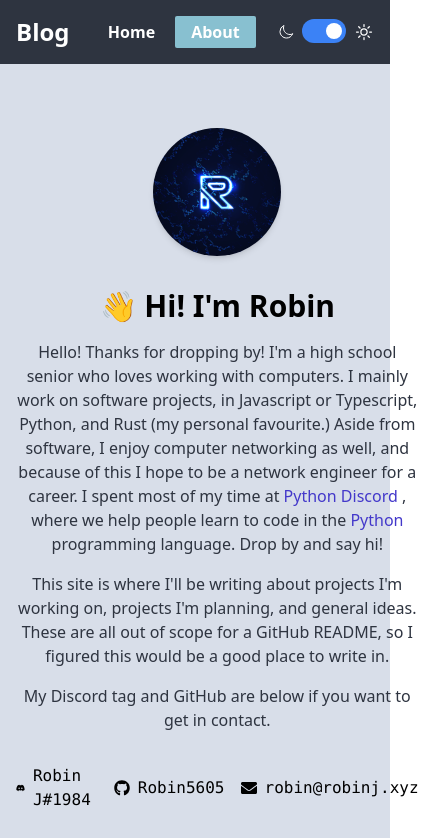
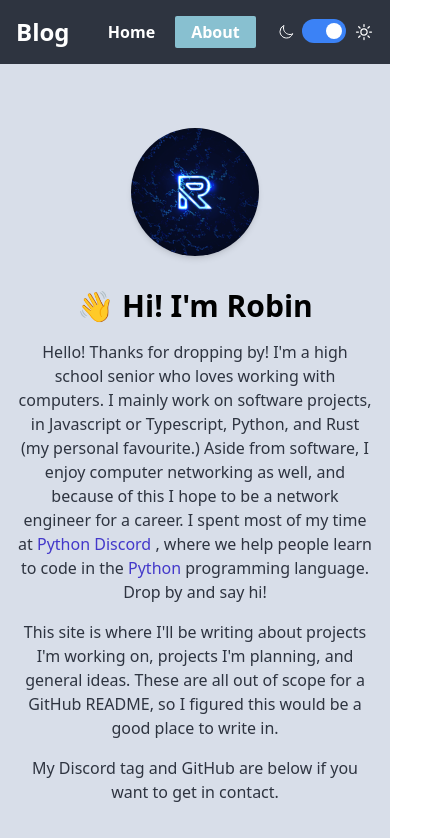
Before and after one commit to Robin5605/blogsite, a Next.js app: page /about in a window 390 px wide. Shown: the top 838 px of the page, 435 px wide, since content can reach past the window. Built offline with nearby package versions, Linux system fonts and the light colour scheme.

Commit message:
Fix bbout me mobile styling bug

```diff
--- a/pages/about.tsx
+++ b/pages/about.tsx
@@ -39,7 +39,7 @@
             </p>
           </div>
 
-          <div className="flex justify-center items-center space-x-4 p-4">
+          <div className="flex flex-col md:flex-row justify-center items-center gap-4 p-4">
             <div className="flex items-center space-x-2 font-mono">
               <FaDiscord />
               <p>Robin J#1984</p>
```
